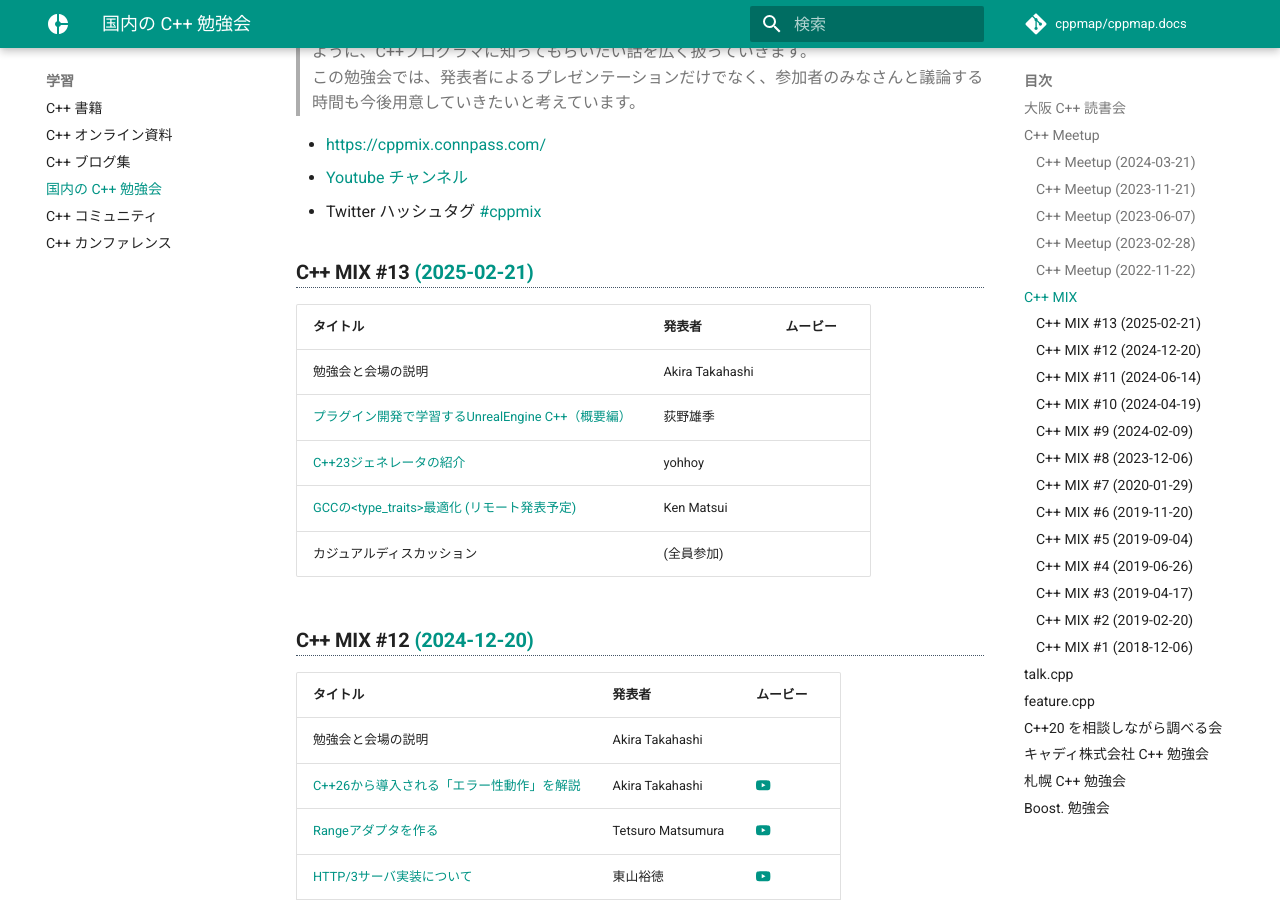
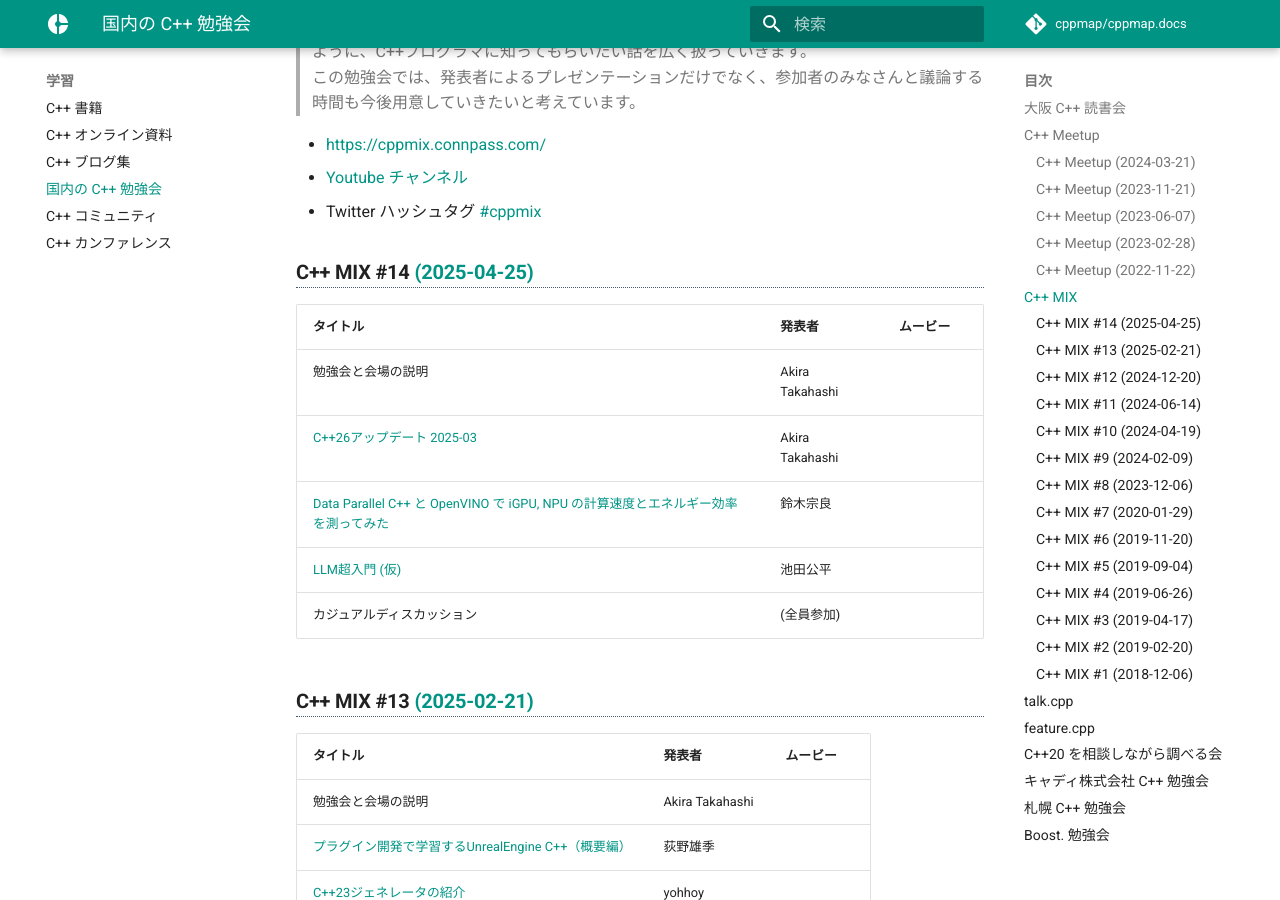
Before and after one commit to cppmap/cppmap.docs, an MkDocs documentation site: the page built from docs/learn/studymeetings.md, in a window 1280 px wide and 900 px high, scrolled down 1053 px. Built offline with MkDocs 1.6.1 and Material for MkDocs 9.7.7, drawn with Linux system fonts in a browser that asks for light colours; nearby versions of some CDN libraries; comment, search, counter and statistics services are not loaded.

Commit message:
add C++ MIX 14 (#62)

```diff
--- a/docs/learn/studymeetings.md
+++ b/docs/learn/studymeetings.md
@@ -34,6 +34,15 @@ description: 国内で開催されている C++ 関連の勉強会イベント
 - https://cppmix.connpass.com/
 - [Youtube チャンネル](https://www.youtube.com/channel/UC3c011RjfXoU4Gj86V7sb_w)
 - Twitter ハッシュタグ [#cppmix](https://twitter.com/search?q=%23cppmix&f=live)
+
+### C++ MIX #14 [(2025-04-25)](https://cppmix.connpass.com/event/349703/)
+| タイトル                                                                                                                                                              | 発表者          | ムービー |
+|-----------------------------------------------------------------------------------------------------------------------------------------------------------------------|-----------------|----------|
+| 勉強会と会場の説明                                                                                                                                                    | Akira Takahashi |          |
+| [C++26アップデート 2025-03](https://speakerdeck.com/faithandbrave/c-plus-plus-26atupudeto-2025-03)                                                                    | Akira Takahashi |          |
+| [Data Parallel C++ と OpenVINO で iGPU, NPU の計算速度とエネルギー効率を測ってみた](https://www.slideshare.net/slideshow/data-parallel-c-openvino-igpu-npu/278404192) | 鈴木宗良        |          |
+| [LLM超入門 (仮)](https://github.com/ssa-study/documents/blob/master/LLM%E8%B6%85%E5%85%A5%E9%96%802025.pdf)                                                           | 池田公平        |          |
+| カジュアルディスカッション                                                                                                                                            | (全員参加)      |          |
 
 ### C++ MIX #13 [(2025-02-21)](https://cppmix.connpass.com/event/343088/)
 | タイトル                                                                                                              | 発表者          | ムービー |
```
